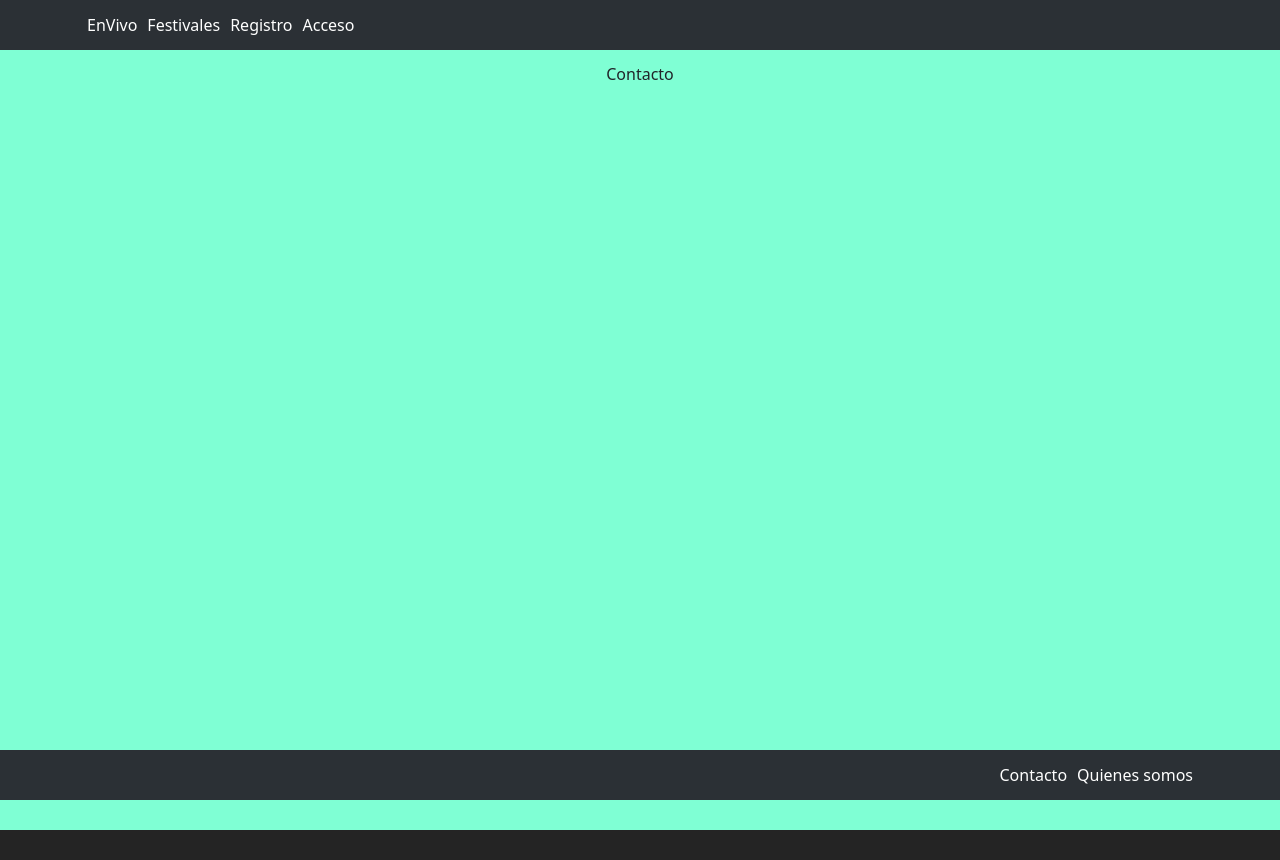
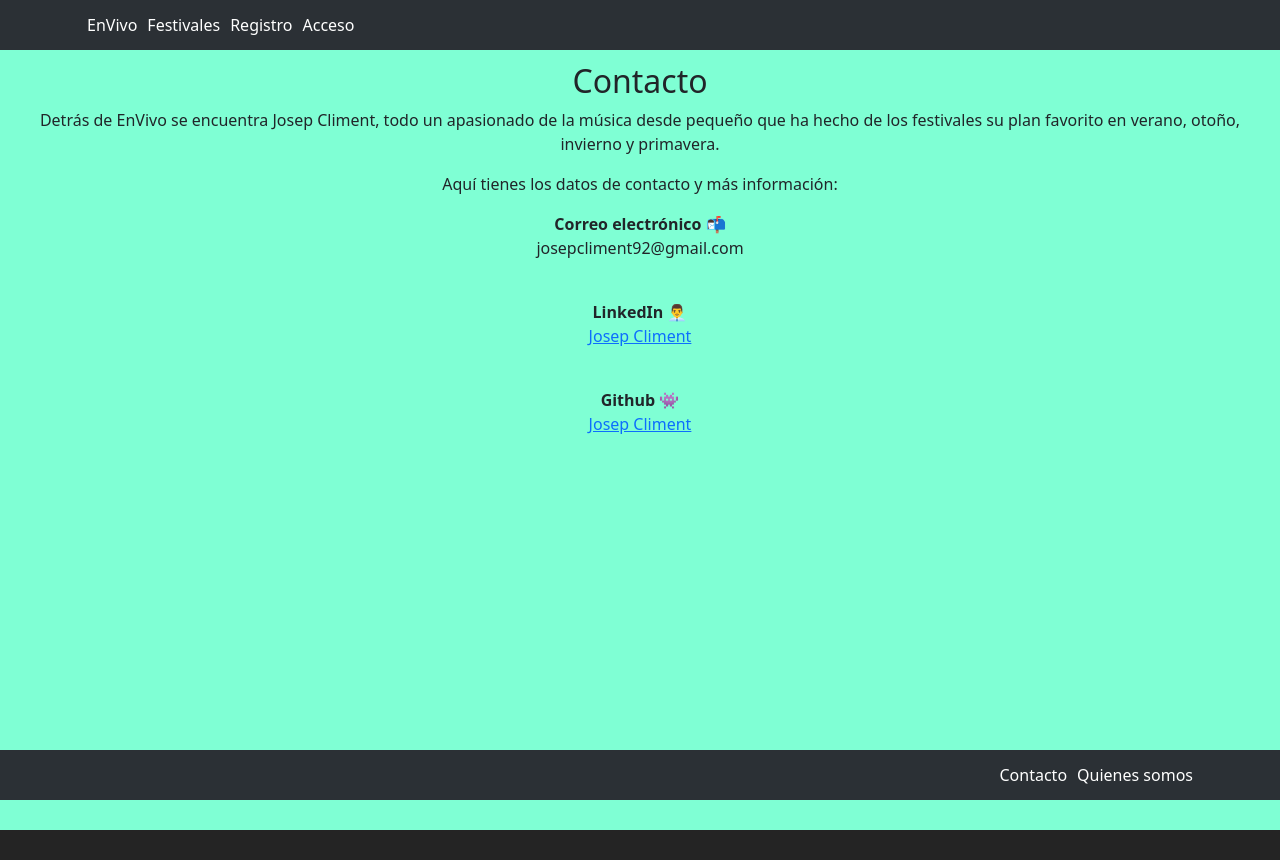
Before and after one commit to josepcliment92/envivo-app-client, a React (Vite) app: page /contacto in a window 1280 px wide. Built offline with nearby package versions, Linux system fonts and the light colour scheme; no server answers.

Commit message:
cambio nombres

```diff
--- a/src/pages/Contacto.jsx
+++ b/src/pages/Contacto.jsx
@@ -1,9 +1,27 @@
-import React from 'react'
+import React from "react";
 
 function Contacto() {
   return (
-    <div>Contacto</div>
-  )
+    <div>
+      <h2>Contacto</h2>
+      <p>
+        Detrás de EnVivo se encuentra Josep Climent, todo un apasionado de la
+        música desde pequeño que ha hecho de los festivales su plan favorito en
+        verano, otoño, invierno y primavera.
+      </p>
+      <p>Aquí tienes los datos de contacto y más información:</p>
+
+      <strong>Correo electrónico 📬</strong>
+      <p>josepcliment92@gmail.com</p>
+      <br />
+      <strong>LinkedIn 👨‍💼</strong>
+      <p><a href="https://www.linkedin.com/in/josep-climent-07508082/">Josep Climent</a></p>
+      <br />
+      <strong>Github 👾</strong>
+      <p><a href="https://github.com/josepcliment92">Josep Climent</a></p>
+      <br />
+    </div>
+  );
 }
 
-export default Contacto
+export default Contacto;
--- a/src/pages/Festivales.jsx
+++ b/src/pages/Festivales.jsx
@@ -38,7 +38,6 @@ function Festivales() {
   return (
     <div>
       <h2>Festivales</h2>
-      <BuscadorFestivales />
 
       <div style={{ display: "flex", flexWrap: "wrap"}}>
         {" "}
--- a/src/pages/Home.jsx
+++ b/src/pages/Home.jsx
@@ -1,8 +1,12 @@
 import React from 'react'
+//import homeImg from "../assets/img/home-image.jpg"
+import ciberseguridad from "../assets/img/ciberseguridad.jpg"
 
 function Home() {
   return (
-    <div>Home</div>
+    <div>
+      <img src={ciberseguridad} alt="homeImg"/>
+    </div>
   )
 }
 
--- a/src/pages/QuienesSomos.jsx
+++ b/src/pages/QuienesSomos.jsx
@@ -2,7 +2,14 @@ import React from 'react'
 
 function QuienesSomos() {
   return (
-    <div>QuienesSomos</div>
+    <div>
+<h2>Sobre Nosotros</h2>
+<p>EnVivo es tu destino número uno para mantenerte al tanto de los festivales de música más emocionantes en España. Desde los legendarios hasta los emergentes, nos dedicamos a proporcionarte <strong>información detallada sobre los eventos más destacados de la escena musical</strong>.</p>
+<p>Nuestra pasión por la música en vivo nos impulsa a ofrecerte una experiencia completa y envolvente. En EnVivo te mantenemos informado sobre las <strong>fechas, ubicaciones y alineaciones de los festivales</strong>, para que planifiques tu ocio y hagas una ruta por los mejores shows de música de todo el país. De norte a sur y de este a oeste, España es tierra de música y los festivales te ofrecen una experiencia completa en la que disfrutar de cada minuto.</p>
+<p>Con una gran pasión por la industria de la música y una <strong>comunidad de amantes de los festivales en constante crecimiento</strong>, EnVivo se ha convertido en el punto de encuentro definitivo para los aficionados a los conciertos.</p>
+<p>Únete a nosotros mientras celebramos la música en vivo y creamos recuerdos inolvidables en cada festival. <strong>¡Bienvenido a EnVivo, donde la música cobra vida!</strong></p>
+
+    </div>
   )
 }
 
```
Also changed, not shown: src/assets/img/ciberseguridad.jpg (added), src/assets/img/home-image.jpg (added), src/components/EsAdmin.jsx (renamed from src/components/isAdmin.jsx), src/components/EsPrivado.jsx (renamed from src/components/isPrivate.jsx).
